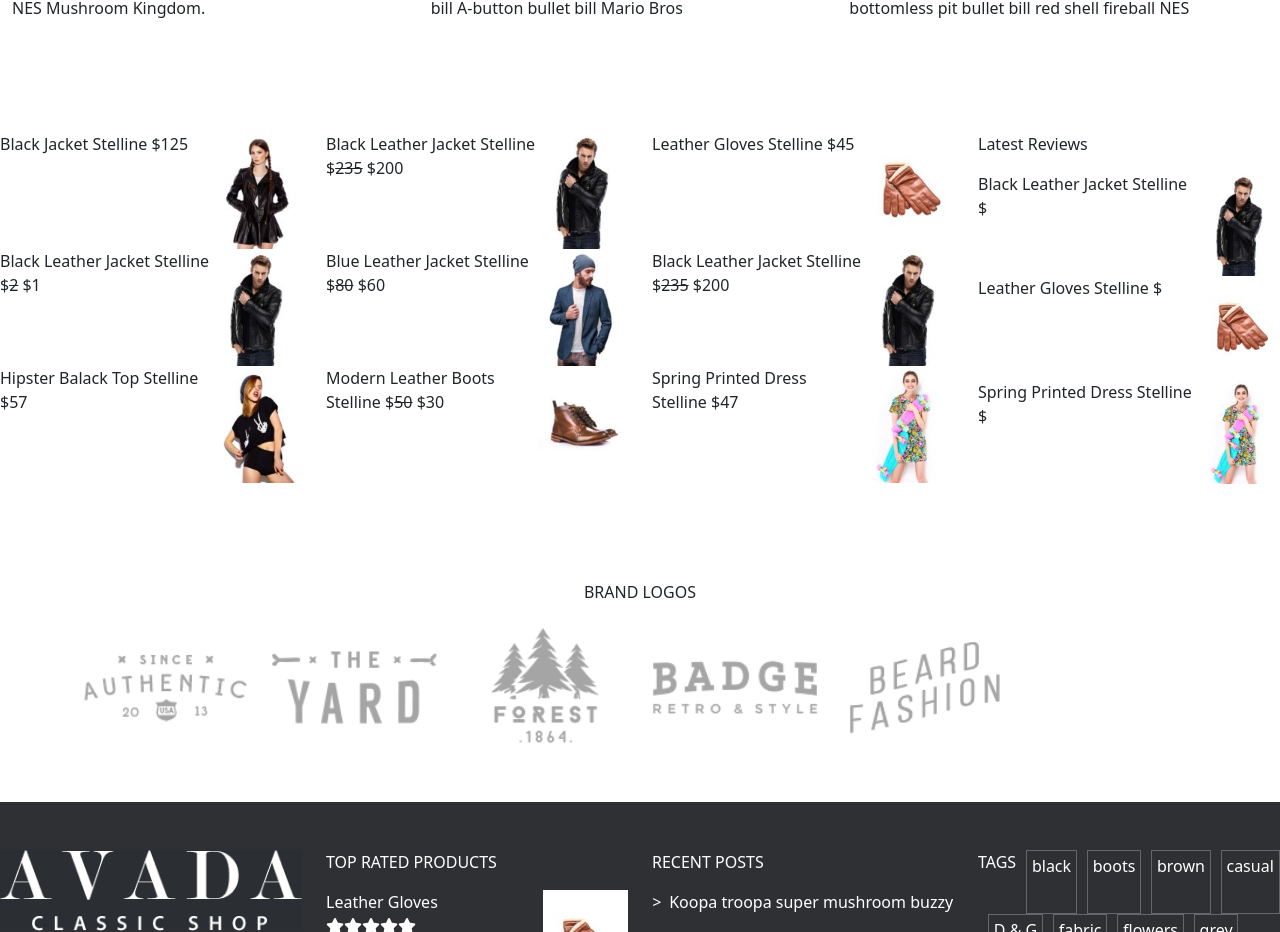
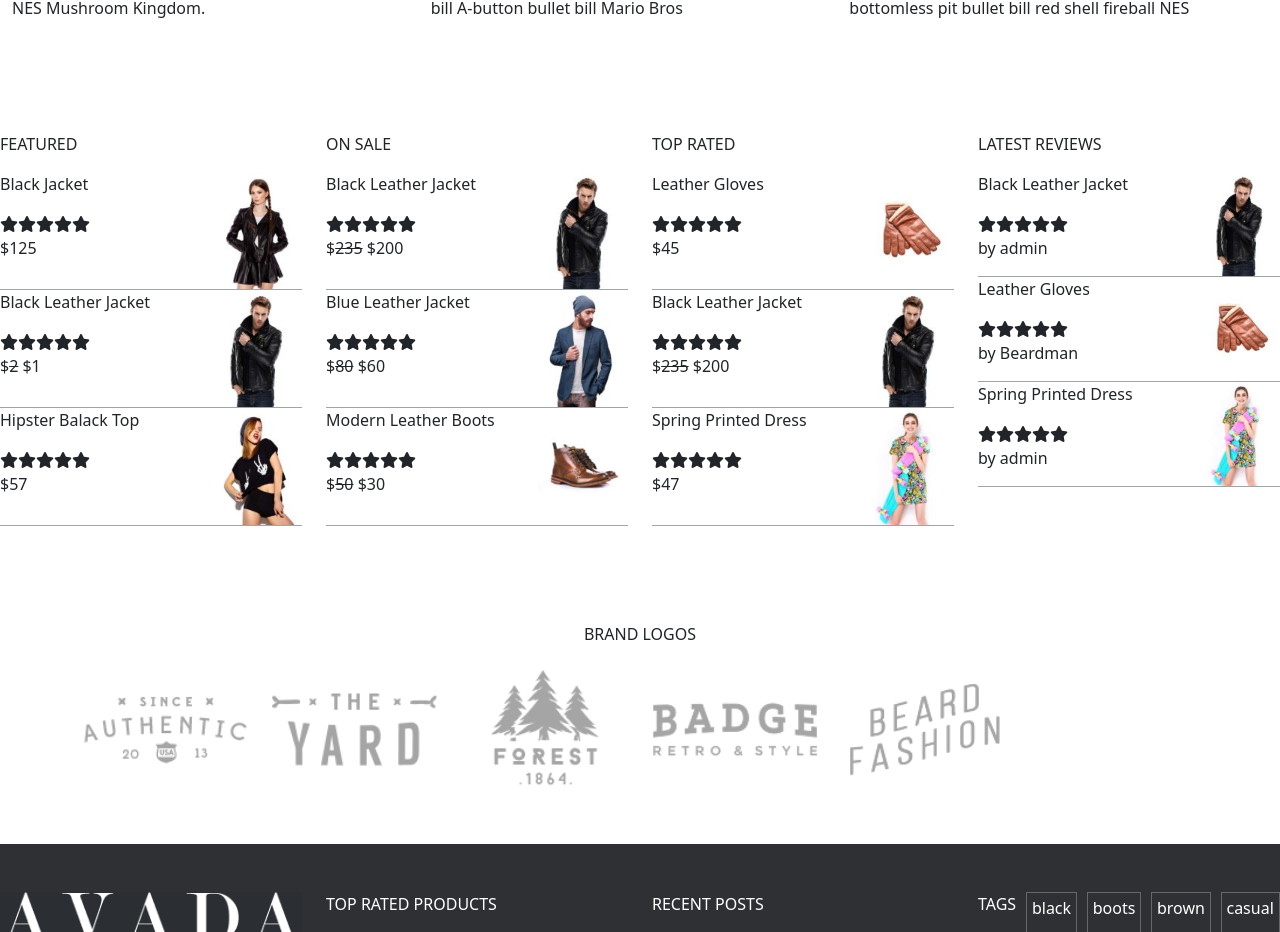
Before and after one commit to giovannilampis/proj-html-vuejs, a Vue app: page / in a window 1280 px wide. Shown: the part 2598-3530 px from the top of the page. Built offline with nearby package versions, Linux system fonts and the light colour scheme.

Commit message:
add missing content to SummaryComp.vue

```diff
--- a/src/components/SummaryComp.vue
+++ b/src/components/SummaryComp.vue
@@ -1,8 +1,11 @@
 <script>
 
 import { subSummary }  from '../store/subSummary'
+import StarsComp from './StarsComp.vue'
+
 export default {
     name: 'SummaryComp',
+    components: {StarsComp},
     data() {
         return {
             subSummary
@@ -15,11 +18,13 @@ export default {
 <template>
     <div class="row py-5">
         <div class="col-3">
-            <div v-for="summary_featured,index of subSummary.featured" :key="index">
+            <p class="text-uppercase">featured</p>
+            <div v-for="summary_featured,index of subSummary.featured" :key="index" class="summary_element">
                 <div class="d-flex">
                     <div class="flex-1" style="flex: 1">
-                        {{ summary_featured.title }}
-                        Stelline
+                        <p>{{ summary_featured.title }}</p>
+                        <StarsComp/>
+                        <div>
                             <span v-if="summary_featured.sale_price != null">
                                 $<del>{{ summary_featured.price }}</del> ${{ summary_featured.sale_price }}
                             </span>
@@ -27,16 +32,19 @@ export default {
                                 ${{ summary_featured.price }}
                             </span>
                         </div>
+                    </div>
                     <img style="width: 90px;" :src="'/images/' + summary_featured.img" alt="">
                 </div>
             </div>
         </div>
         <div class="col-3">
-            <div v-for="summary_featured,index of subSummary.on_sale" :key="index">
+            <p class="text-uppercase">on sale</p>
+            <div v-for="summary_featured,index of subSummary.on_sale" :key="index" class="summary_element">
                 <div class="d-flex">
                     <div class="flex-1" style="flex: 1">
-                        {{ summary_featured.title }}
-                        Stelline
+                        <p>{{ summary_featured.title }}</p>
+                        <StarsComp/>
+                        <div>
                             <span v-if="summary_featured.sale_price != null">
                                 $<del>{{ summary_featured.price }}</del> ${{ summary_featured.sale_price }}
                             </span>
@@ -44,16 +52,19 @@ export default {
                                 ${{ summary_featured.price }}
                             </span>
                         </div>
+                    </div>
                     <img style="width: 90px;" :src="'/images/' + summary_featured.img" alt="">
                 </div>
             </div>
         </div>
         <div class="col-3">
-            <div v-for="summary_featured,index of subSummary.top_rated" :key="index">
+            <p class="text-uppercase">top rated</p>
+            <div v-for="summary_featured,index of subSummary.top_rated" :key="index" class="summary_element">
                 <div class="d-flex">
                     <div class="flex-1" style="flex: 1">
-                        {{ summary_featured.title }}
-                        Stelline
+                        <p>{{ summary_featured.title }}</p>
+                        <StarsComp/>
+                        <div>
                             <span v-if="summary_featured.sale_price != null">
                                 $<del>{{ summary_featured.price }}</del> ${{ summary_featured.sale_price }}
                             </span>
@@ -61,23 +72,23 @@ export default {
                                 ${{ summary_featured.price }}
                             </span>
                         </div>
+                    </div>
                     <img style="width: 90px;" :src="'/images/' + summary_featured.img" alt="">
                 </div>
             </div>
         </div>
         <div class="col-3">
-            <p class=""> Latest Reviews  </p>
-            <div v-for="summary_featured,index of subSummary.latest_reviews" :key="index">
+            <p class="text-uppercase">latest reviews</p>
+            <div v-for="summary_featured,index of subSummary.latest_reviews" :key="index" class="summary_element">
                 <div class="d-flex">
                     <div class="flex-1" style="flex: 1">
-                        {{ summary_featured.title }}
-                        Stelline
-                        <span v-if="summary_featured.sale_price != null">
-                            $<del>{{ summary_featured.price }}</del> ${{ summary_featured.sale_price }}
-                        </span>
-                        <span v-else>
-                            ${{ summary_featured.price }}
-                        </span>
+
+                        <p>{{ summary_featured.title }}</p>
+
+                        <StarsComp/>
+
+                        <p> by {{ summary_featured.author }}</p>
+
                     </div>
                     <img style="width: 80px;" :src="'/images/' + summary_featured.img" alt="">
                 </div>
@@ -93,4 +104,8 @@ export default {
 
 @use '../style/partials/mixins' as *;
 
+.summary_element {
+    border-bottom: 1px solid $edward;
+}
+
 </style>
```
Lines whose indentation alone changed are shown as unchanged.
